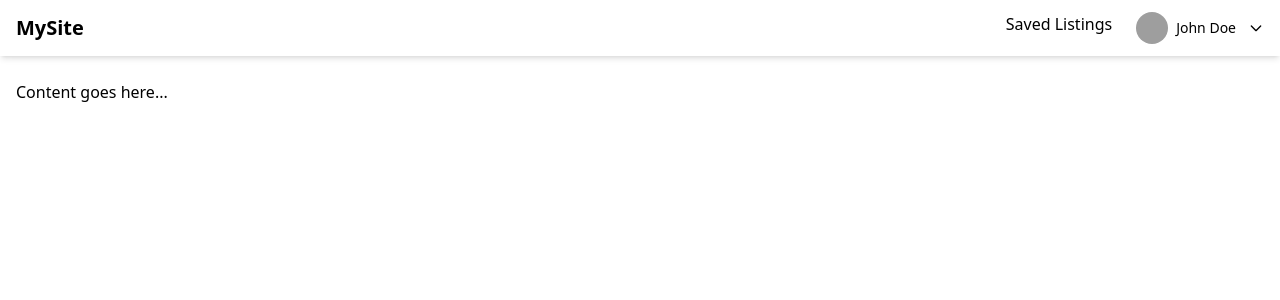
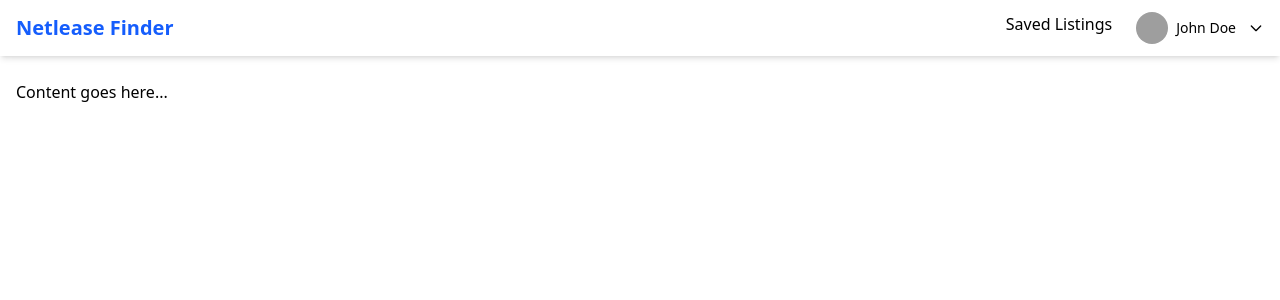
Before and after one commit to KrishivPiduri/netlease_finder, a React (Vite) app: page / in a window 1280 px wide. Shown: the top 300 px of the page. Built offline with nearby package versions, Linux system fonts and the light colour scheme; grey boxes are pictures that could not be loaded.

Commit message:
update Navbar title to 'Netlease Finder' for branding consistency

```diff
--- a/src/Navbar.jsx
+++ b/src/Navbar.jsx
@@ -5,7 +5,7 @@ const Navbar = () => {
     return (
         <nav className="fixed top-0 left-0 w-full bg-white shadow-md z-50">
             <div className="max-w-7xl mx-auto px-4 py-3 flex items-center justify-between">
-                <div className="text-xl font-bold">MySite</div>
+                <div className="text-xl text-blue-600 font-bold">Netlease Finder</div>
                 <ul className="flex space-x-6">
                     <li className="hover:text-blue-600 cursor-pointer">Saved Listings</li>
                     <UserLoginSecion user={{avatar: "https://www.w3schools.com/howto/img_avatar.png", firstName: "John", lastName: "Doe" }} />
```
